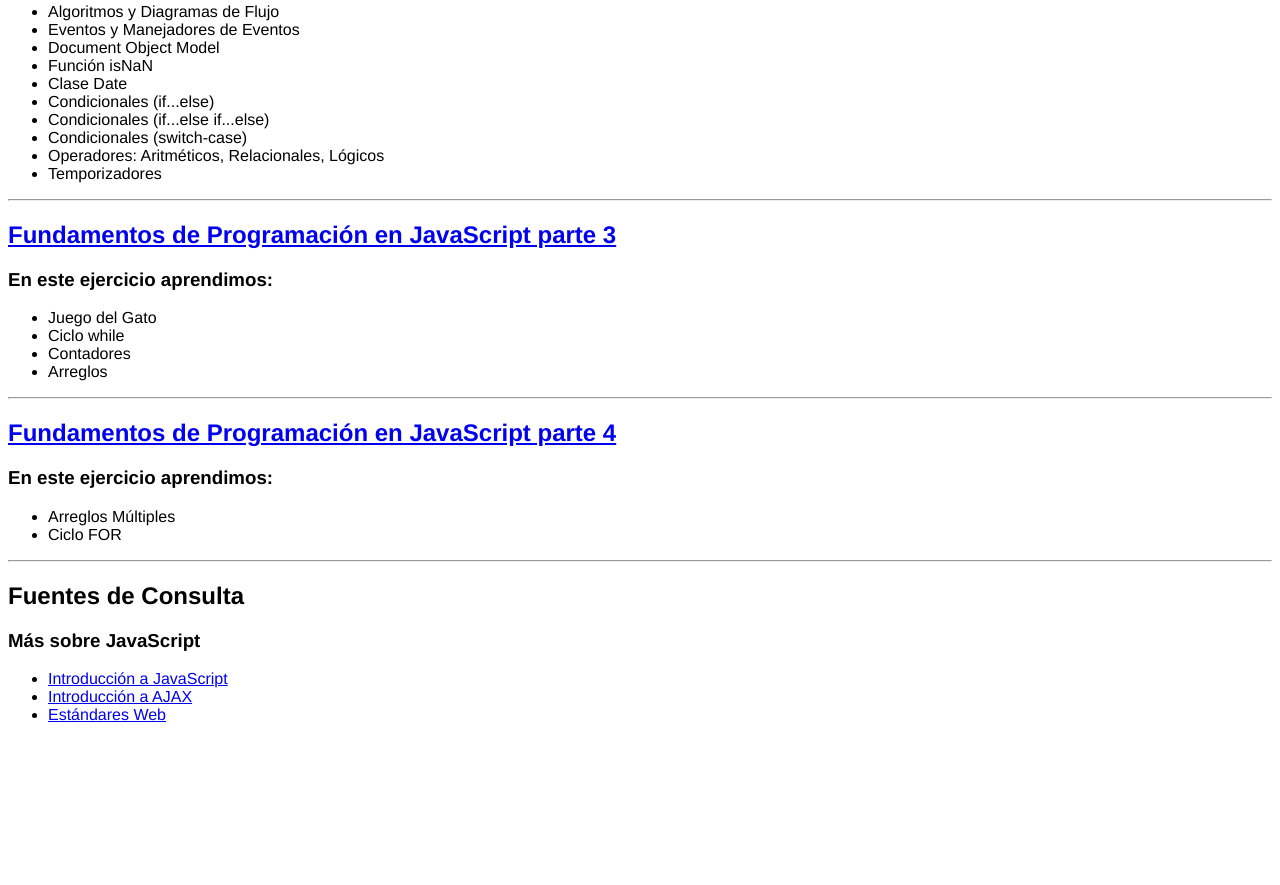
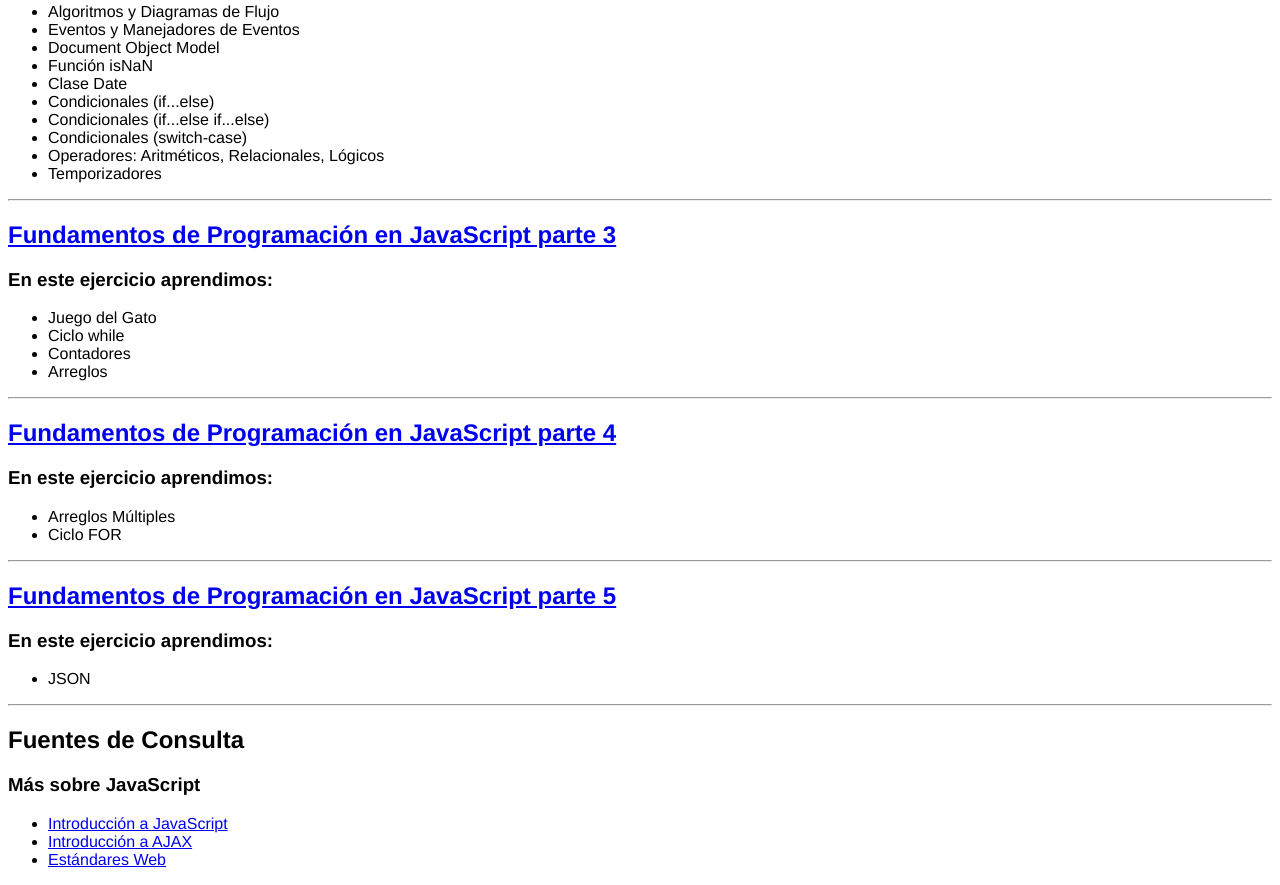
Before and after one commit to breyolic/learning-js, a plain HTML site: page 04 Fundamentos-JS/index.html in a window 1280 px wide. Shown: the part 578-1463 px from the top of the page. Before the commit the page ends 1318 px from the top, so only its background shows below. Drawn offline with Linux system fonts and the light colour scheme.

Commit message:
Agregado detalles del nuevo archivo fundamentos5

```diff
--- a/04 Fundamentos-JS/index.html
+++ b/04 Fundamentos-JS/index.html
@@ -80,6 +80,16 @@
 		<li>Ciclo FOR</li>
 	</ul>
 	<hr/>
+	<h2>
+		<a href="fundamentos5.html">
+			Fundamentos de Programación en JavaScript parte 5
+		</a>
+	</h2>
+	<h3>En este ejercicio aprendimos:</h3>
+	<ul>
+		<li>JSON</li>
+	</ul>
+	<hr/>
 	<h2>Fuentes de Consulta</h2>
 	<h3>Más sobre JavaScript</h3>
 	<ul>
```
